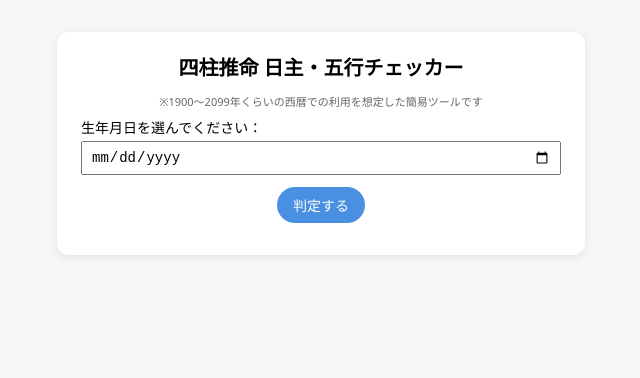
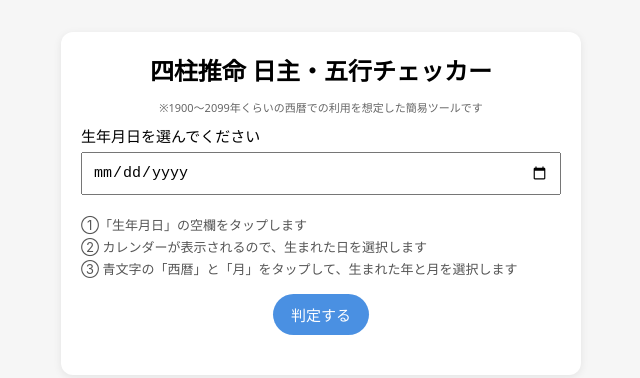
Before and after one commit to ryukinka/ryukinka.github.io, a plain HTML site: page index.html in a window 1280 px wide. Shown: the whole page, without its empty margins (319-959 px from the left). Drawn offline with Linux system fonts and the light colour scheme.

Commit message:
Add files via upload

```diff
--- a/index.html
+++ b/index.html
@@ -3,41 +3,49 @@
 <head>
   <meta charset="UTF-8">
   <title>四柱推命 日主・五行チェッカー</title>
+  <meta name="viewport" content="width=device-width, initial-scale=1">
   <style>
     body {
       font-family: system-ui, -apple-system, "ヒラギノ角ゴ ProN", "Meiryo", sans-serif;
       background: #f6f6f6;
-      padding: 24px;
+      padding: 16px;
     }
     .card {
       max-width: 480px;
+      width: 100%;
       margin: 0 auto;
       background: #fff;
       border-radius: 12px;
-      padding: 20px 24px;
+      padding: 20px 20px 24px;
       box-shadow: 0 2px 8px rgba(0,0,0,0.08);
     }
     h1 {
-      font-size: 20px;
+      font-size: 22px;
       margin-top: 0;
       margin-bottom: 12px;
       text-align: center;
     }
     label {
-      font-size: 14px;
+      font-size: 15px;
       display: block;
-      margin-bottom: 4px;
+      margin-bottom: 6px;
     }
     input[type="date"] {
-      padding: 6px 8px;
-      font-size: 14px;
+      padding: 10px 10px;
+      font-size: 16px;
       width: 100%;
       box-sizing: border-box;
-      margin-bottom: 12px;
+      margin-bottom: 6px;
+    }
+    .hint {
+      font-size: 13px;
+      color: #555;
+      margin-bottom: 14px;
+      line-height: 1.7;
     }
     button {
-      padding: 8px 16px;
-      font-size: 14px;
+      padding: 10px 18px;
+      font-size: 15px;
       border-radius: 999px;
       border: none;
       cursor: pointer;
@@ -53,17 +61,29 @@
       font-size: 11px;
       color: #666;
       text-align: center;
-      margin-bottom: 8px;
+      margin-bottom: 10px;
     }
     .result {
-      margin-top: 12px;
+      margin-top: 16px;
       font-size: 14px;
-      line-height: 1.6;
+      line-height: 1.7;
       white-space: pre-line;
     }
     .highlight {
       font-weight: bold;
-      font-size: 16px;
+      font-size: 17px;
+      margin-bottom: 4px;
+    }
+    @media (min-width: 768px) {
+      body {
+        padding: 24px;
+      }
+      h1 {
+        font-size: 24px;
+      }
+      input[type="date"] {
+        font-size: 15px;
+      }
     }
   </style>
 </head>
@@ -72,8 +92,14 @@
     <h1>四柱推命 日主・五行チェッカー</h1>
     <p class="note">※1900〜2099年くらいの西暦での利用を想定した簡易ツールです</p>
 
-    <label for="birthday">生年月日を選んでください：</label>
+    <label for="birthday">生年月日を選んでください</label>
     <input type="date" id="birthday">
+
+    <p class="hint">
+      ①「生年月日」の空欄をタップします<br>
+      ② カレンダーが表示されるので、生まれた日を選択します<br>
+      ③ 青文字の「西暦」と「月」をタップして、生まれた年と月を選択します
+    </p>
 
     <button id="calcBtn">判定する</button>
 
@@ -81,27 +107,19 @@
   </div>
 
   <script>
-    // --- 立春（2月◯日）の近似計算 1900〜2199年向け ---
-
     function getRisshunDay(year) {
       const D = 0.2422;
       const Y = year % 100;
       const century = Math.floor(year / 100) + 1;
       let C;
 
-      if (century === 20) {
-        C = 4.6295;
-      } else if (century === 21) {
-        C = 3.87;
-      } else if (century === 22) {
-        C = 4.15;
-      } else {
-        C = 3.87;
-      }
+      if (century === 20) C = 4.6295;
+      else if (century === 21) C = 3.87;
+      else if (century === 22) C = 4.15;
+      else C = 3.87;
 
       const L = Math.floor((Y - 1) / 4);
-      const day = Math.floor(Y * D + C) - L;
-      return day;
+      return Math.floor(Y * D + C) - L;
     }
 
     function isBeforeRisshun(year, month, day) {
@@ -110,12 +128,8 @@
     }
 
     function getFourPillarsYear(baseYear, month, day) {
-      return isBeforeRisshun(baseYear, month, day)
-        ? baseYear - 1
-        : baseYear;
+      return isBeforeRisshun(baseYear, month, day) ? baseYear - 1 : baseYear;
     }
-
-    // --- 日主（五行）計算（RDNを使った高精度版） ---
 
     const stems = ["甲","乙","丙","丁","戊","己","庚","辛","壬","癸"];
 
@@ -157,12 +171,7 @@
       const dayStem         = getDayStem(year, month, day);
       const element         = stemToElement[dayStem];
 
-      return {
-        fourPillarsYear,
-        risshunDay,
-        dayStem,
-        element
-      };
+      return { fourPillarsYear, risshunDay, dayStem, element };
     }
 
     function onClickCalc() {
@@ -185,7 +194,7 @@
       text += `あなたの日主の五行は「${info.element}」です。`;
 
       resultEl.innerHTML =
-        `<div class="highlight">日主の五行：${info.element}</div>\n` +
+        `<div class="highlight">日主の五行：${info.element}</div>` +
         text.replace(/\n/g, "<br>");
     }
 
```
